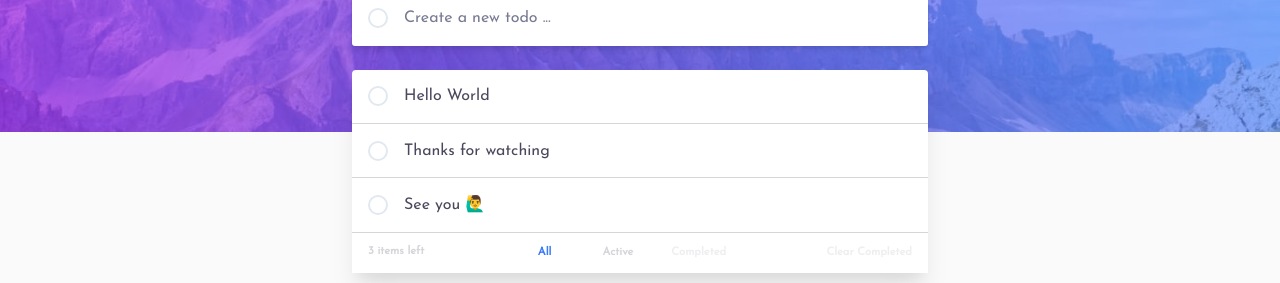
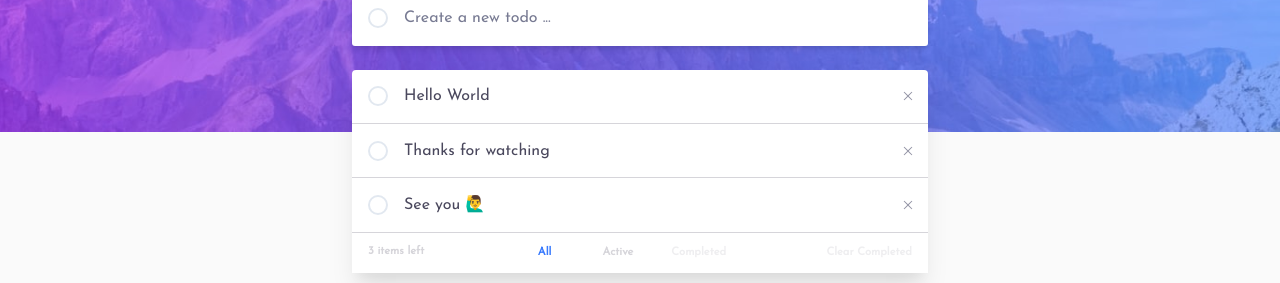
Before and after one commit to Maxime-Bott/Todo_App, a React (Create React App) app: page / in a window 1280 px wide. Shown: the part 148-431 px from the top of the page. Built offline with nearby package versions, Linux system fonts and the light colour scheme.

Commit message:
Add Delete todo

```diff
--- a/src/components/TodoList.tsx
+++ b/src/components/TodoList.tsx
@@ -1,6 +1,7 @@
 import {Nullable} from "@types";
 import {FC, ReactElement} from "react";
-import {List, Box, ListItem, Text} from "@chakra-ui/react";
+import {List, Box, ListItem, Text, IconButton} from "@chakra-ui/react";
+import {VscClose} from "react-icons/vsc";
 
 import {UseTodoReturnProps, TodoObject} from "hooks/useTodo";
 
@@ -14,6 +15,7 @@ const TodoList: FC<Omit<UseTodoReturnProps, "addTodo">> = ({
     setFilter,
     filter,
     statusOfTodo,
+    deleteTodo,
 }): ReactElement => {
     let $todoList: Nullable<ReactElement> = (
         <Box
@@ -38,11 +40,12 @@ const TodoList: FC<Omit<UseTodoReturnProps, "addTodo">> = ({
                             key={`todo-item-${i}`}
                             minH={"3.4rem"}
                             d={"flex"}
+                            justifyContent={"space-between"}
                             alignItems={"center"}
                             borderBottom={"1px solid"}
                             borderColor={"var(--border-color)"}
                         >
-                            <ListItem d={"flex"}>
+                            <ListItem d={"flex"} alignItems={"center"}>
                                 <Checkbox
                                     name={"isCompleted"}
                                     value={todo.isCompleted}
@@ -67,6 +70,15 @@ const TodoList: FC<Omit<UseTodoReturnProps, "addTodo">> = ({
                                     </Text>
                                 </Box>
                             </ListItem>
+                            <IconButton
+                                aria-label={"delete-btn"}
+                                onClick={() => deleteTodo(todo.id)}
+                                icon={<VscClose color={"hsl(236, 9%, 61%)"} />}
+                                bg={"none"}
+                                _hover={{bg: "none"}}
+                                _focus={{boxShadow: "none"}}
+                                _active={{bg: "none"}}
+                            />
                         </Box>
                     );
                 })}
--- a/src/hooks/useTodo.tsx
+++ b/src/hooks/useTodo.tsx
@@ -13,6 +13,7 @@ export interface UseTodoReturnProps {
     filter: string;
     addTodo: (inputs: TodoObject) => void;
     clearCompletedTodo: () => void;
+    deleteTodo: (id: string) => void;
     handleEdit: (e: FormEvent, updatedTodo: TodoObject) => void;
     setFilter: (f: string) => void;
     statusOfTodo: () => {
@@ -63,6 +64,11 @@ export const useTodo = (initialValue: TodoArray): UseTodoReturnProps => {
             setFilter("ALL");
         },
 
+        deleteTodo: id => {
+            const newTodo: TodoArray = todoList.filter(todo => todo.id !== id);
+            setTodo(newTodo);
+        },
+
         handleEdit: (e, updatedTodo) => {
             const newTodo: TodoArray = todoList.map(t => {
                 if (t.id === updatedTodo.id) {
--- a/src/pages/index.tsx
+++ b/src/pages/index.tsx
@@ -20,6 +20,7 @@ const Homepage: FC = (): ReactElement => {
         handleEdit,
         setFilter,
         statusOfTodo,
+        deleteTodo,
     } = useTodo(fakeTodo);
 
     const bgImage: string = useColorModeValue(lightHeroBanner, darkHeroBanner);
@@ -51,6 +52,7 @@ const Homepage: FC = (): ReactElement => {
                     handleEdit={handleEdit}
                     setFilter={setFilter}
                     statusOfTodo={statusOfTodo}
+                    deleteTodo={deleteTodo}
                 />
             </Box>
             <Center>
```
Also changed, not shown: src/assets/img/icon-check.svg (deleted).
